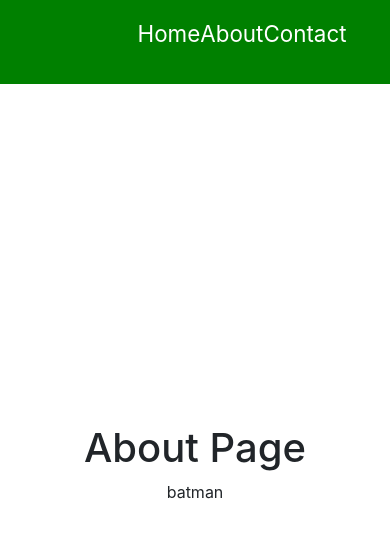
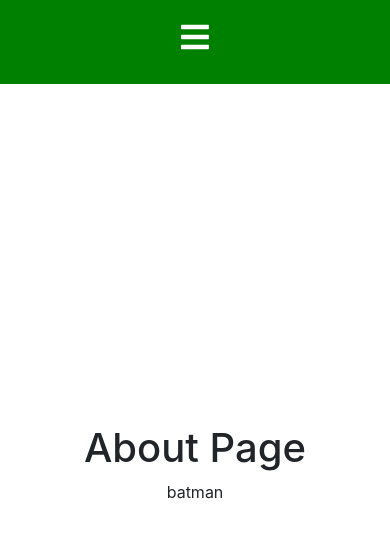
Before and after one commit to HampusJohnOlausson/react-test, a React (Create React App) app: page /about in a window 390 px wide. Shown: the top 538 px of the page. Built offline with nearby package versions, Linux system fonts and the light colour scheme.

Commit message:
added a hamburger in the nav

```diff
--- a/public/index.html
+++ b/public/index.html
@@ -9,6 +9,14 @@
       name="description"
       content="Web site created using create-react-app"
     />
+        <!--Fontawesome icons-->
+    <link
+      rel="stylesheet"
+      href="https://use.fontawesome.com/releases/v5.14.0/css/all.css"
+      integrity="sha384-HzLeBuhoNPvSl5KYnjx0BT+WB0QEEqLprO+NBkkk5gbc67FTaL7XIGa2w1L0Xbgc"
+      crossorigin="anonymous"
+    />
+
     <link rel="apple-touch-icon" href="%PUBLIC_URL%/logo192.png" />
     <!--
       manifest.json provides metadata used when your web app is installed on a
--- a/src/components/Nav.jsx
+++ b/src/components/Nav.jsx
@@ -1,22 +1,14 @@
 import React, { Component } from 'react'
-import { Link } from 'react-router-dom';
+
 
 export default class Nav extends Component {
     render() {
         return (
           <div>
             <header style={headerStyle}>
-              <ul style={navStyle}>
-                <Link to="/" style={{ color: "white" }}>
-                  <li>Home</li>
-                </Link>
-                <Link to="/about" style={{ color: "white" }}>
-                  <li>About</li>
-                </Link>
-                <Link to="/contact" style={{ color: "white" }}>
-                  <li>Contact</li>
-                </Link>
-              </ul>
+              <h2>
+                <i style={{cursor: 'pointer'}} class="fas fa-bars"></i>
+              </h2>
             </header>
           </div>
         );
@@ -32,12 +24,3 @@ const headerStyle = {
   alignItems: "center",
   justifyContent: "center",
 };
-const navStyle = {
-  listStyle: "none",
-  display: "flex",
-  flexDirection: "row",
-  justifyContent: "space-around",
-  alignItems: "center",
-  width: '50%',
-  fontSize: '1.4rem',
-};
```
Also changed, not shown: src/components/sideBar.jsx (added, +32 -0 lines).
